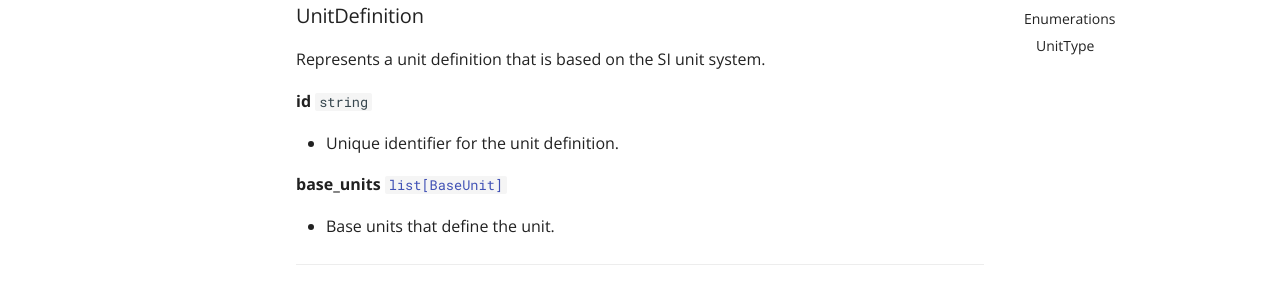
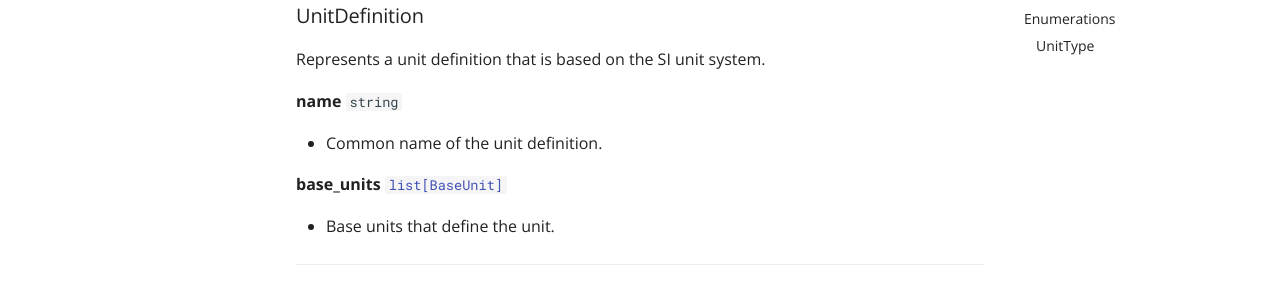
Before and after one commit to FAIRChemistry/md-models, an MkDocs documentation site: the page built from docs/types/unit-definition.md, in a window 1280 px wide and 900 px high, scrolled down 352 px. Shown: the part 170-454 px from the top of the window. Built offline with MkDocs 1.6.1 and Material for MkDocs 9.7.7, drawn with Linux system fonts in a browser that asks for light colours; comment, search, counter and statistics services are not loaded.

Commit message:
update unit docs

```diff
--- a/docs/types/unit-definition.md
+++ b/docs/types/unit-definition.md
@@ -23,9 +23,9 @@ This page provides comprehensive information about the structure and components
 ### UnitDefinition
 Represents a unit definition that is based on the SI unit system.
 
-__id__ `string`
+__name__ `string`
 
-- Unique identifier for the unit definition.
+- Common name of the unit definition.
 
 
 __base_units__ [`list[BaseUnit]`](#baseunit)
```
